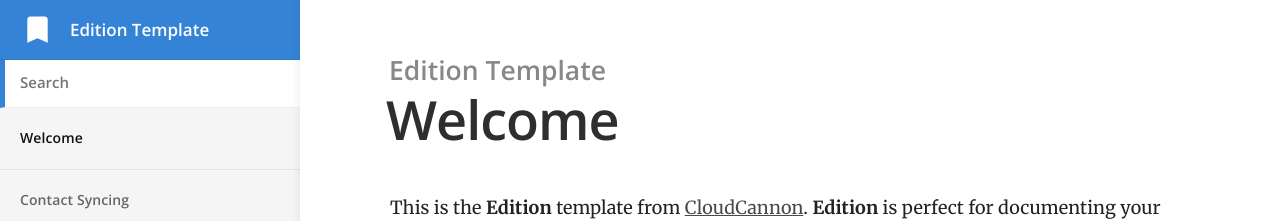
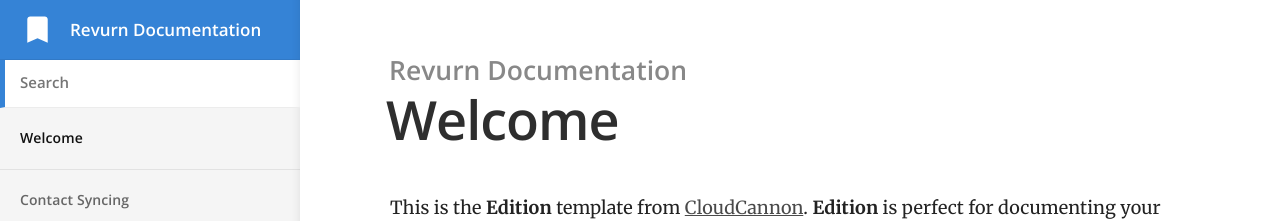
Before and after one commit to Revurn/Documentation, a Jekyll site: the page built from index.md, in a window 1280 px wide. Shown: the top 221 px of the page. Built offline with Jekyll 4.4.1, drawn with Linux system fonts in a browser that asks for light colours.

Commit message:
Update _config.yml

```diff
--- a/_config.yml
+++ b/_config.yml
@@ -1,23 +1,23 @@
 # ----
 # Site
 
-title: Edition Template
-url: "https://long-pig.cloudvent.net"
+title: Revurn Documentation
+url: "https://revurn.js.org"
 baseurl:
 google_analytics_key:
 show_full_navigation: true
 
 # Values for the jekyll-seo-tag gem (https://github.com/jekyll/jekyll-seo-tag)
 logo: /siteicon.png
-description: Product documentation template for Jekyll.
+description: The official documentation website for Revurn
 author:
   name:
   email:
   twitter: # twitter username without the @ symbol
 social:
-  name: Edition Template
+  name: Twitter
   links:
-    - https://github.com/CloudCannon/edition-jekyll-template
+    - https://twitter.com/RevurnApp
 
 # -----
 # Build
```
